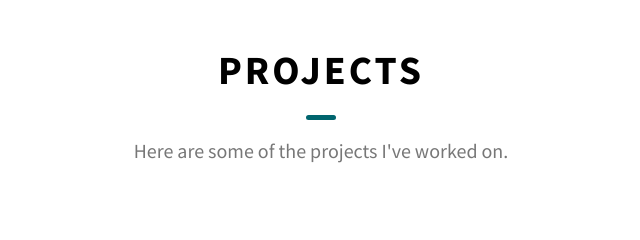
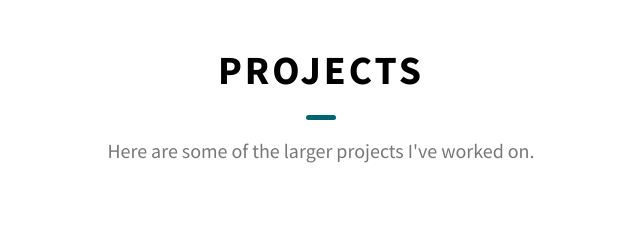
Before and after one commit to bataseven/bataseven.github.io, a website: page index.html in a window 1280 px wide. Shown: the part 1820-2060 px from the top of the page, 319-959 px from the left. Drawn offline with Linux system fonts and the light colour scheme.

Commit message:
small edit

```diff
--- a/index.html
+++ b/index.html
@@ -180,7 +180,7 @@
       <h2 class="heading heading-sec heading-sec__mb-bg">
         <span class="heading-sec__main">Projects</span>
         <span class="heading-sec__sub">
-          Here are some of the projects I've worked on.
+          Here are some of the larger projects I've worked on.
         </span>
       </h2>
 
```
